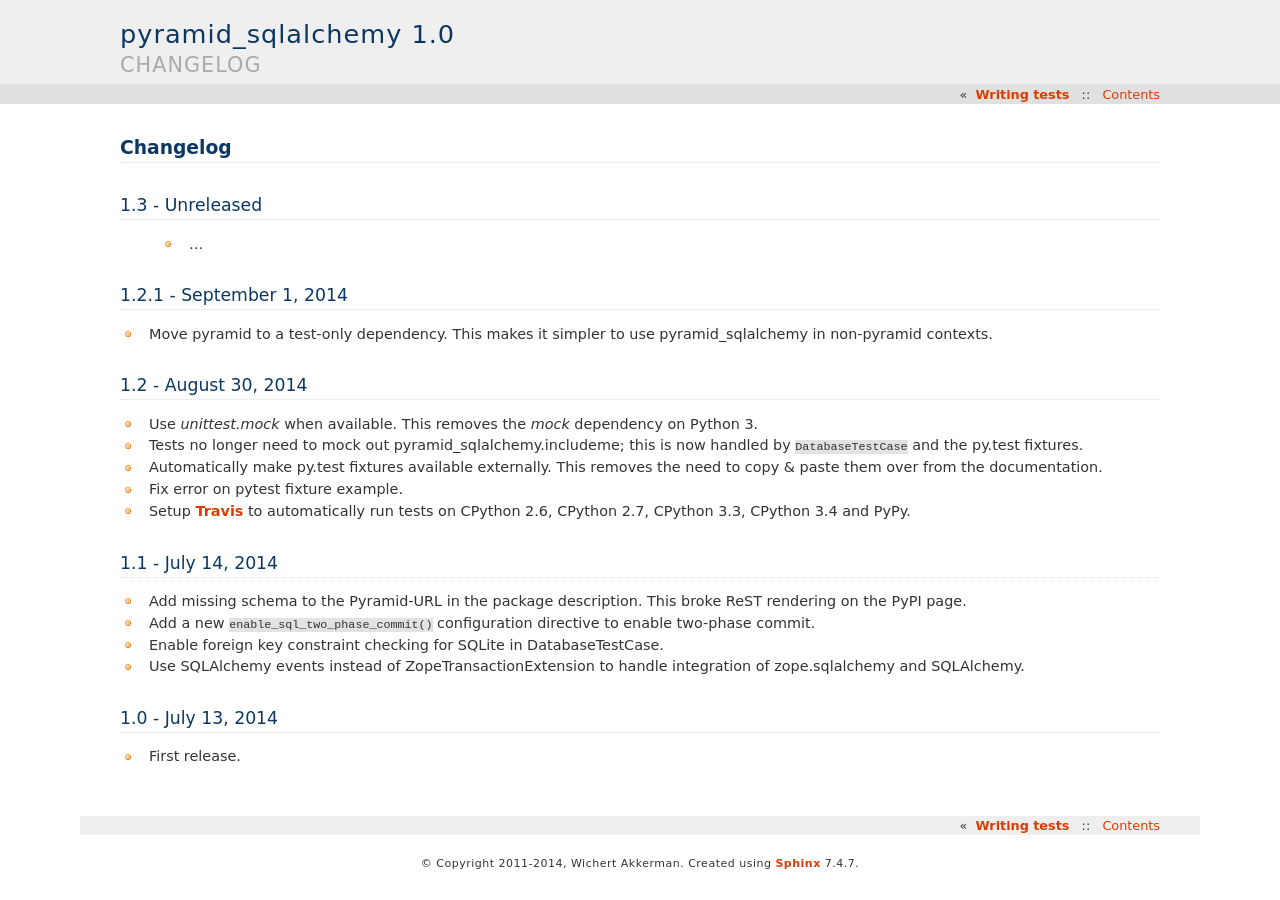
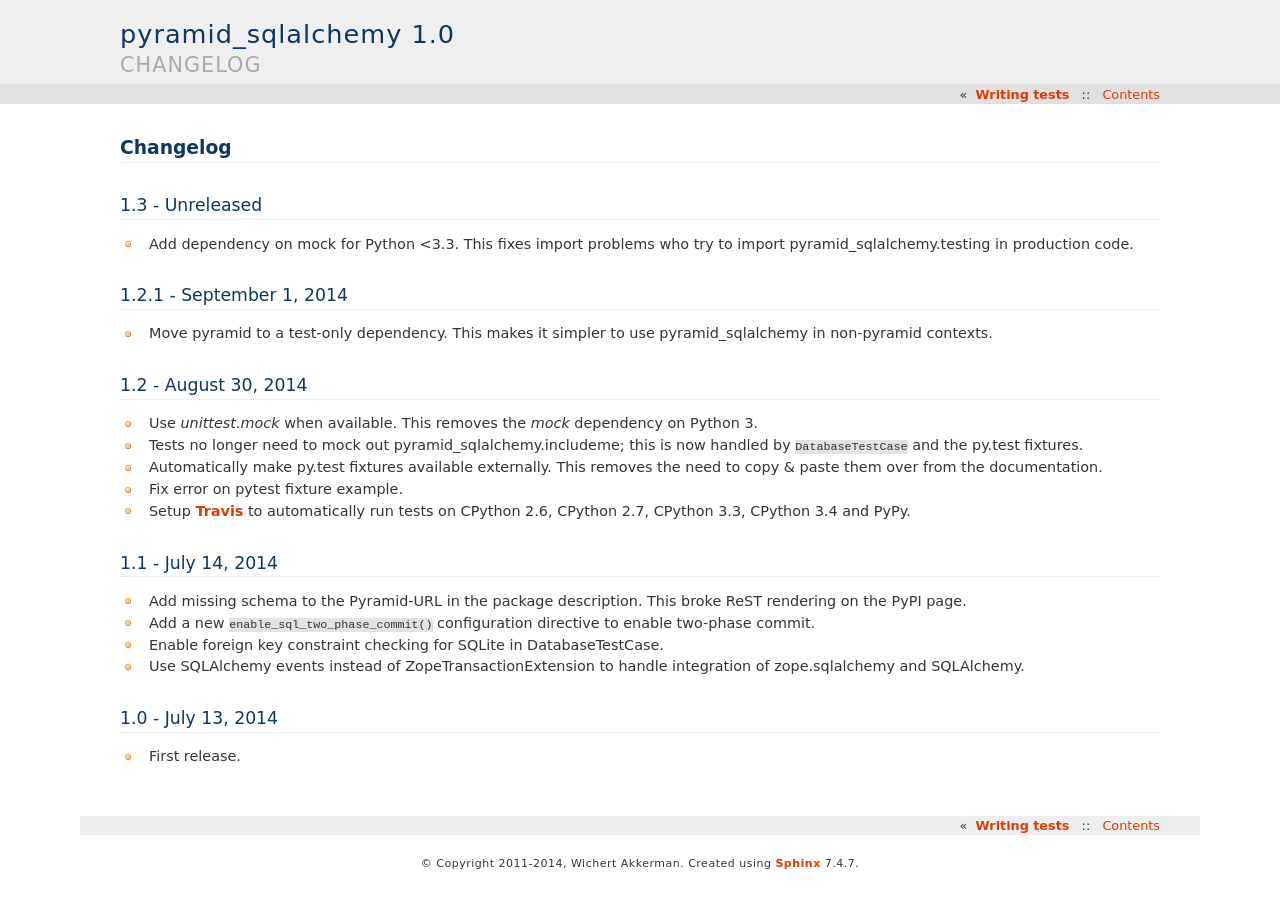
Before and after one commit to wichert/pyramid_sqlalchemy, a Sphinx documentation site: the page built from docs/changes.rst, in a window 1280 px wide. Built offline with Sphinx 7.4.7, drawn with Linux system fonts in a browser that asks for light colours.

Commit message:
Make mock a required dependency.

```diff
--- a/docs/changes.rst
+++ b/docs/changes.rst
@@ -4,7 +4,8 @@ Changelog
 1.3 - Unreleased
 -------------------------
 
- - ...
+- Add dependency on mock for Python <3.3. This fixes import problems who try to
+  import pyramid_sqlalchemy.testing in production code.
 
 
 1.2.1 - September 1, 2014
--- a/setup.py
+++ b/setup.py
@@ -1,3 +1,4 @@
+import sys
 from setuptools import setup
 from setuptools import find_packages
 
@@ -7,6 +8,9 @@ requires = [
         'SQLAlchemy >=0.7.0',
         'zope.sqlalchemy >=0.7.4',
         ]
+
+if sys.version_info[:2] < (3, 3):
+    requires.append('mock')
 
 tests_require = ['pyramid']
 
```
